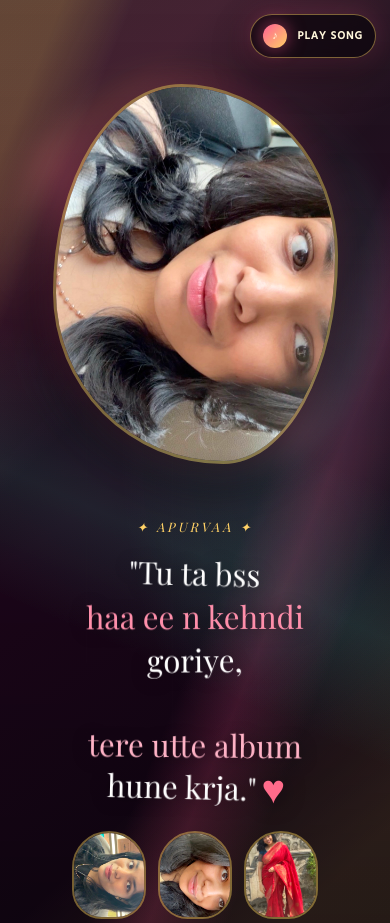
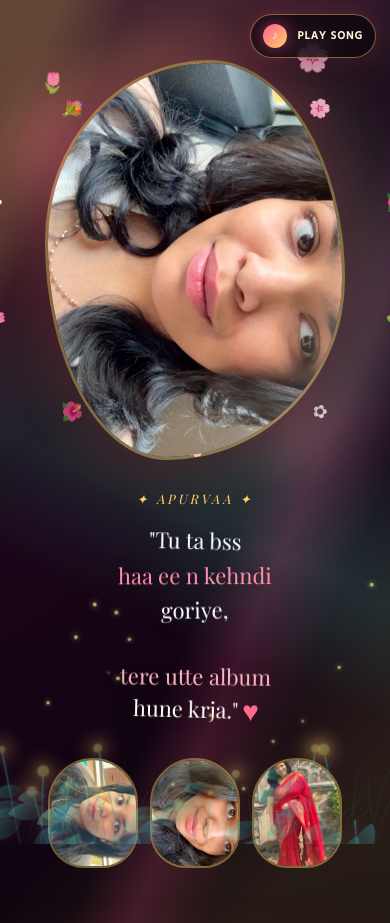
Before and after one commit to rishh4real/FOR-A, a plain HTML site: page index.html in a window 390 px wide. Shown: the top 923 px of the page. Drawn offline with nearby package versions, Linux system fonts and the light colour scheme; a web font is replaced by a local one.

Commit message:
Revert "Optimize mobile animation performance"
This reverts commit c9d4787b66753df3fed1094505fc7e3077a48034.

```diff
--- a/index.html
+++ b/index.html
@@ -86,7 +86,7 @@
   }
 
   /* Floating petals */
-  .petal {
+  .bloom-petal {
     position: fixed;
     pointer-events: none;
     z-index: 1;
@@ -362,7 +362,7 @@
   .page {
     position: relative;
     z-index: 2;
-    min-height: 100svh;
+    min-height: 100vh;
     display: flex;
     align-items: center;
     justify-content: center;
@@ -698,73 +698,15 @@
 
   /* Responsive */
   @media (max-width: 700px) {
-    body::before {
-      animation: none;
-      opacity: 0.65;
-    }
-
-    body::after {
-      opacity: 0.22;
-    }
-
-    .page {
-      min-height: 100svh;
-      padding: 84px 18px 72px;
-    }
-
     .p1-inner, .p2-inner {
       grid-template-columns: 1fr;
       text-align: center;
-      gap: 24px;
     }
     .text-right { padding-left: 0; padding-top: 30px; }
     .text-left { padding-right: 0; padding-bottom: 30px; }
     .small-photos-row { justify-content: center; }
     .photo-right { order: -1; }
-    .photo-main::before,
-    .photo-right::before {
-      inset: -18px;
-      filter: blur(12px);
-      opacity: 0.58;
-      animation: none;
-    }
-    .photo-main img,
-    .photo-right img {
-      max-width: min(76vw, 285px);
-      margin: 0 auto;
-      box-shadow: 0 18px 48px rgba(0,0,0,0.48), 0 0 32px rgba(255,95,147,0.2);
-      animation-duration: 14s;
-    }
-    .main-quote,
-    .love-note {
-      font-size: clamp(24px, 8vw, 34px);
-      line-height: 1.38;
-      margin-bottom: 22px;
-    }
-    .small-photo {
-      width: 74px;
-      height: 88px;
-    }
-    .flower-ring,
-    .float-deco,
-    .floating-flower,
-    .bloom {
-      display: none;
-    }
-    .live-garden {
-      opacity: 0.42;
-      z-index: 1;
-    }
-    .css-flower {
-      opacity: 0.26;
-      filter: none;
-    }
-    .garden-grass {
-      opacity: 0.2;
-    }
-    .firefly {
-      box-shadow: 0 0 1.2vmin #ffd166;
-    }
+    .photo-main img, .photo-right img { max-width: 300px; margin: 0 auto; }
   }
 
   /* Heart pulse */
@@ -949,14 +891,9 @@
 </section>
 
 <script>
-const isMobile = window.matchMedia('(max-width: 700px), (pointer: coarse)').matches;
-const prefersReducedMotion = window.matchMedia('(prefers-reduced-motion: reduce)').matches;
-const motionLite = isMobile || prefersReducedMotion;
-
 // Stars
 const starsEl = document.getElementById('stars');
-const starCount = motionLite ? 42 : 120;
-for (let i = 0; i < starCount; i++) {
+for (let i = 0; i < 120; i++) {
   const s = document.createElement('div');
   s.className = 'star';
   const size = Math.random() * 2.5 + 0.5;
@@ -989,8 +926,8 @@ function spawnPetal() {
   petalsEl.appendChild(p);
   setTimeout(() => p.remove(), 16000);
 }
-setInterval(spawnPetal, motionLite ? 1400 : 600);
-for (let i = 0; i < (motionLite ? 4 : 12); i++) spawnPetal();
+setInterval(spawnPetal, 600);
+for (let i = 0; i < 12; i++) spawnPetal();
 
 // Floating flowers
 const floatingFlowersEl = document.getElementById('floating-flowers');
@@ -1010,10 +947,8 @@ function spawnFloatingFlower() {
   floatingFlowersEl.appendChild(f);
   setTimeout(() => f.remove(), 16000 + delay * 1000);
 }
-if (!motionLite) {
 setInterval(spawnFloatingFlower, 1200);
 for (let i = 0; i < 6; i++) spawnFloatingFlower();
-}
 
 // Bloom effects
 const bloomsEl = document.getElementById('blooms');
@@ -1033,10 +968,8 @@ function spawnBloom() {
   bloomsEl.appendChild(b);
   setTimeout(() => b.remove(), 4000 + delay * 1000);
 }
-if (!motionLite) {
 setInterval(spawnBloom, 800);
 for (let i = 0; i < 4; i++) spawnBloom();
-}
 
 // Living garden flowers
 const liveGarden = document.getElementById('liveGarden');
@@ -1113,11 +1046,11 @@ function releaseFirefly(index) {
 
 const grassPatch = document.createElement('div');
 grassPatch.className = 'garden-grass';
-for (let i = 0; i < (motionLite ? 14 : 34); i++) grassPatch.appendChild(plantGrassBlade(i));
+for (let i = 0; i < 34; i++) grassPatch.appendChild(plantGrassBlade(i));
 liveGarden.appendChild(grassPatch);
 
-for (let i = 0; i < (motionLite ? 7 : 16); i++) plantLiveFlower(i);
-for (let i = 0; i < (motionLite ? 7 : 16); i++) releaseFirefly(i);
+for (let i = 0; i < 16; i++) plantLiveFlower(i);
+for (let i = 0; i < 16; i++) releaseFirefly(i);
 
 // Flower rings
 function buildRing(id, emojis, count, radius) {
@@ -1134,10 +1067,8 @@ function buildRing(id, emojis, count, radius) {
   }
 }
 
-if (!motionLite) {
 buildRing('flowerRing', ['🌸','🌺','🌷','✿','💐','🌼'], 10, 48);
 buildRing('flowerRing2', ['🌸','🌺','🌷','✿','💐','🌼'], 8, 48);
-}
 
 // Song button
 const songPlayer = document.getElementById('songPlayer');
```
Lines whose indentation alone changed are shown as unchanged.
